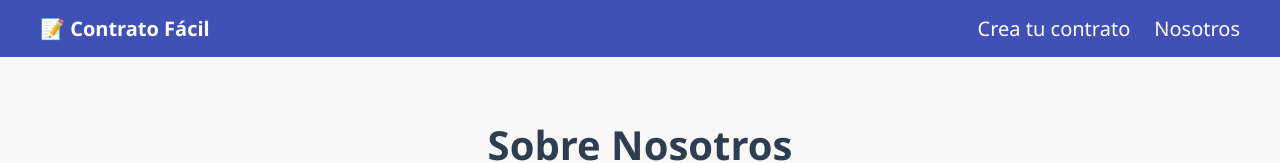
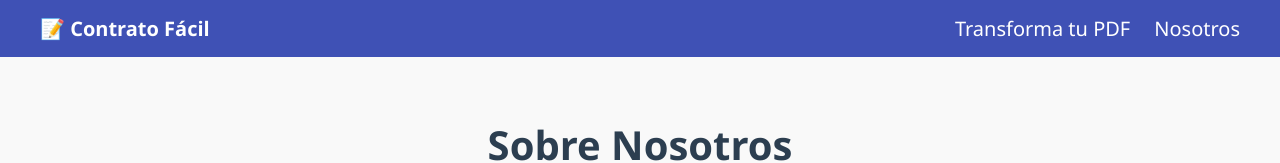
Before and after one commit to dayanaArmasB/pdf-transform, an Angular app: page /nosotros in a window 1280 px wide. Shown: the top 163 px of the page. Built offline with nearby package versions, Linux system fonts and the light colour scheme.

Commit message:
arreglos en las rutas

```diff
--- a/src/app/app.routes.ts
+++ b/src/app/app.routes.ts
@@ -4,10 +4,28 @@ import { ModelosDocumentosComponent } from './Components/modelos-documentos/mode
 import { DocumentoComponent } from './Components/documento/documento.component';
 
 export const routes: Routes = [
-  { path: 'modelos', component: ModelosDocumentosComponent },
+  {
+    path: 'login',
+    loadComponent: () => import('./auth/login/login.component').then(m => m.LoginComponent),
+
+  },
+  {
+    path: 'register',
+    loadComponent: () => import('./auth/register/register.component').then(m => m.RegisterComponent),
+
+  },
+  {
+    path: 'recover',
+    loadComponent: () => import('./auth/recover/recover.component').then(m => m.RecoverComponent),
+ },
+  {
+    path: 'reset-password',
+    loadComponent: () => import('./auth/reset-password/reset-password.component').then(m => m.ResetPasswordComponent),
+
+  },
   { path: 'nosotros', component: NosotrosComponent },
-  { path: 'contrato', component: DocumentoComponent },
-  { path: '', redirectTo: 'nosotros', pathMatch: 'full' }, // Ruta por defecto
-  { path: '**', redirectTo: 'nosotros' } // Ruta para no encontrados
+  { path: 'documento', component: DocumentoComponent },
+  { path: '', redirectTo: 'login', pathMatch: 'full' }, // Ruta por defecto
+  { path: '**', redirectTo: '' },
 
 ];
--- a/src/app/shared/components/navbar/navbar.component.html
+++ b/src/app/shared/components/navbar/navbar.component.html
@@ -1,7 +1,7 @@
 <nav class="navbar">
   <div class="logo">📝 Contrato Fácil</div>
   <ul class="nav-links">
-    <li><a routerLink="/contrato" routerLinkActive="activo">Crea tu contrato</a></li>
+    <li><a routerLink="/documento" routerLinkActive="activo">Transforma tu PDF</a></li>
     <li><a routerLink="/nosotros" routerLinkActive="activo">Nosotros</a></li>
   </ul>
 </nav>
```
